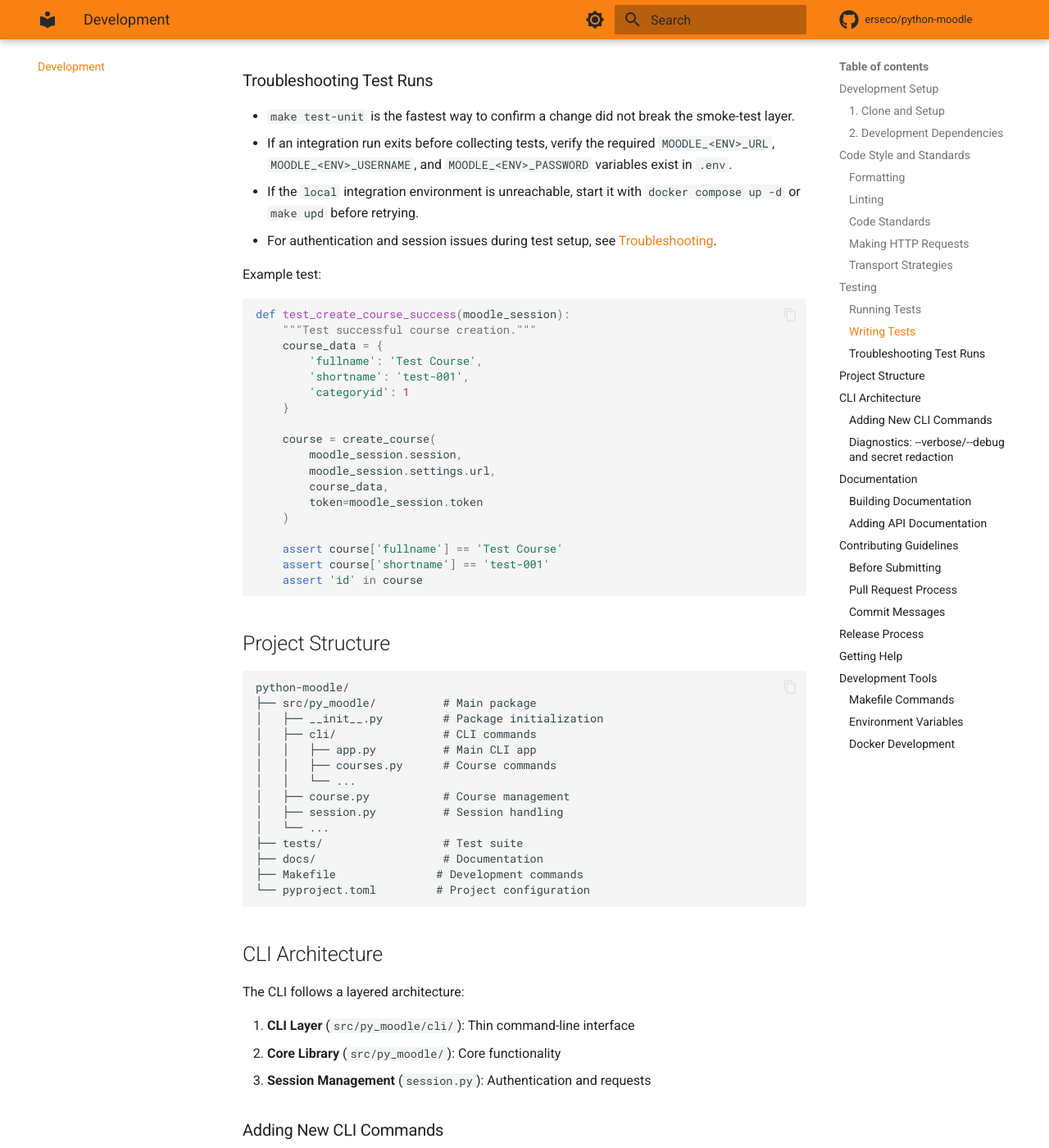
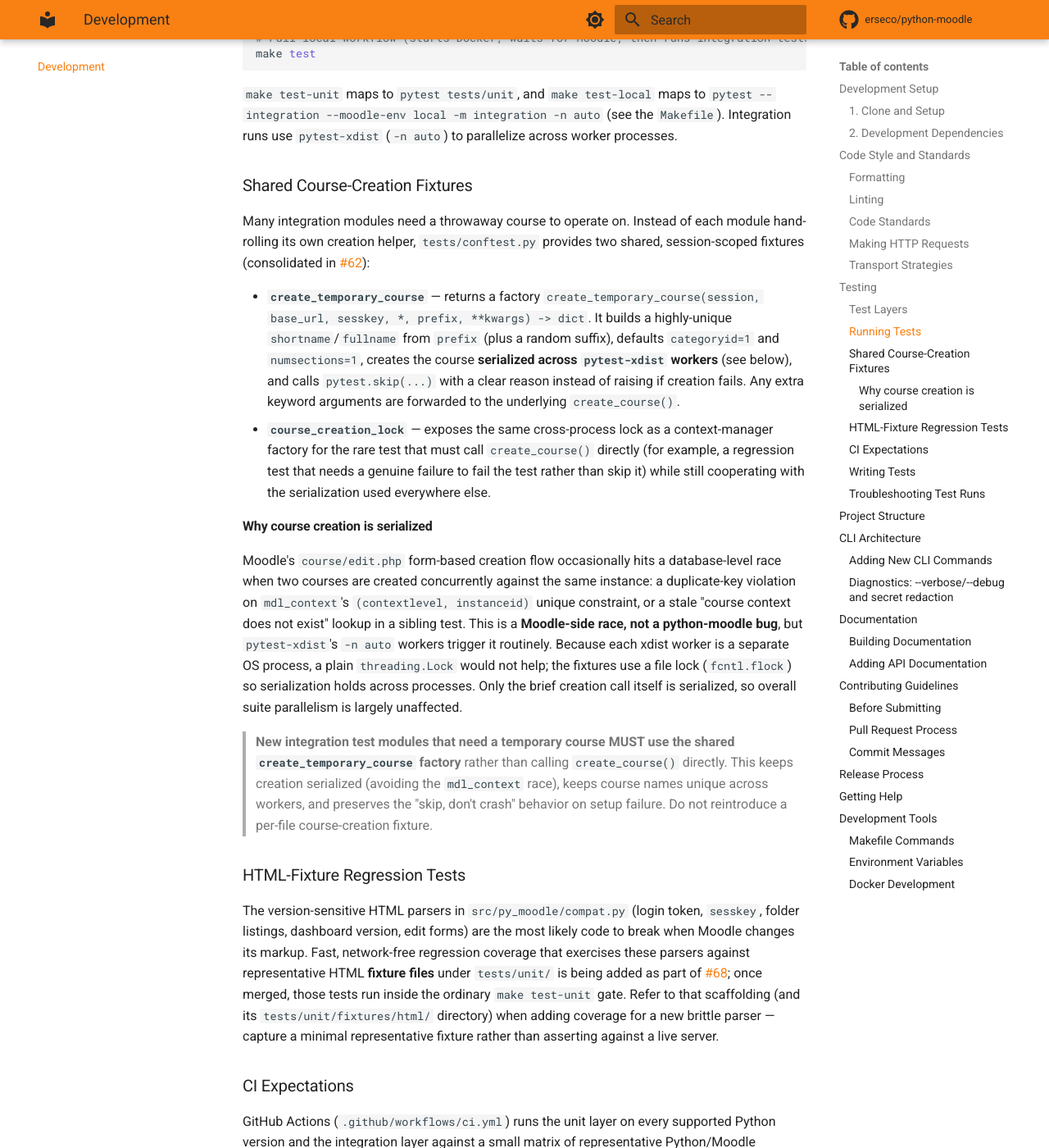
Before and after one commit to erseco/python-moodle, an MkDocs documentation site: the page built from docs/development.md, in a window 1280 px wide and 1400 px high, scrolled down 3635 px. Shown: the whole window at 82% size. Built offline with MkDocs 1.6.1 and Material for MkDocs 9.7.7, drawn with Linux system fonts in a browser that asks for light colours; comment, search, counter and statistics services are not loaded; some of the changed text lies outside the part shown.

Commit message:
docs: document test layers, shared course fixtures, and CI in development.md

````diff
--- a/docs/development.md
+++ b/docs/development.md
@@ -137,6 +137,21 @@
 
 ## Testing
 
+### Test Layers
+
+The suite is split into two clearly separated layers:
+
+- **Unit / smoke tests** live in `tests/unit/`. They never talk to a Moodle
+  server, run fast, and are the default gate for every change. Anything under
+  `tests/unit/` runs unconditionally.
+- **Integration tests** live directly in `tests/` (the `tests/test_*.py`
+  modules outside `tests/unit/`). They require a live Moodle instance and are
+  opt-in: `conftest.py` automatically marks every test outside `tests/unit/`
+  with `@pytest.mark.integration` and *skips* it unless you pass
+  `--integration`. When `--integration` is given, the target Moodle
+  environment is selected with `--moodle-env` (`local` | `staging` | `prod`)
+  and its reachability is verified before collection.
+
 ### Running Tests
 
 ```bash
@@ -144,14 +159,82 @@
 make test-unit
 pytest tests/unit
 
-# Moodle-backed integration tests (opt in)
+# Moodle-backed integration tests (opt in; require a live instance)
 make test-local
 make test-staging
 pytest --integration --moodle-env local -m integration -n auto
 
-# Full local workflow (starts Docker, then runs integration tests)
+# Full local workflow (starts Docker, waits for Moodle, then runs integration tests)
 make test
 ```
+
+`make test-unit` maps to `pytest tests/unit`, and `make test-local` maps to
+`pytest --integration --moodle-env local -m integration -n auto` (see the
+`Makefile`). Integration runs use `pytest-xdist` (`-n auto`) to parallelize
+across worker processes.
+
+### Shared Course-Creation Fixtures
+
+Many integration modules need a throwaway course to operate on. Instead of
+each module hand-rolling its own creation helper, `tests/conftest.py` provides
+two shared, session-scoped fixtures (consolidated in
+[#62](https://github.com/erseco/python-moodle/pull/62)):
+
+- **`create_temporary_course`** — returns a factory
+  `create_temporary_course(session, base_url, sesskey, *, prefix, **kwargs) -> dict`.
+  It builds a highly-unique `shortname`/`fullname` from `prefix` (plus a random
+  suffix), defaults `categoryid=1` and `numsections=1`, creates the course
+  **serialized across `pytest-xdist` workers** (see below), and calls
+  `pytest.skip(...)` with a clear reason instead of raising if creation fails.
+  Any extra keyword arguments are forwarded to the underlying `create_course()`.
+- **`course_creation_lock`** — exposes the same cross-process lock as a
+  context-manager factory for the rare test that must call `create_course()`
+  directly (for example, a regression test that needs a genuine failure to
+  fail the test rather than skip it) while still cooperating with the
+  serialization used everywhere else.
+
+#### Why course creation is serialized
+
+Moodle's `course/edit.php` form-based creation flow occasionally hits a
+database-level race when two courses are created concurrently against the same
+instance: a duplicate-key violation on `mdl_context`'s
+`(contextlevel, instanceid)` unique constraint, or a stale
+"course context does not exist" lookup in a sibling test. This is a
+**Moodle-side race, not a python-moodle bug**, but `pytest-xdist`'s `-n auto`
+workers trigger it routinely. Because each xdist worker is a separate OS
+process, a plain `threading.Lock` would not help; the fixtures use a file lock
+(`fcntl.flock`) so serialization holds across processes. Only the brief
+creation call itself is serialized, so overall suite parallelism is largely
+unaffected.
+
+> **New integration test modules that need a temporary course MUST use the
+> shared `create_temporary_course` factory** rather than calling
+> `create_course()` directly. This keeps creation serialized (avoiding the
+> `mdl_context` race), keeps course names unique across workers, and preserves
+> the "skip, don't crash" behavior on setup failure. Do not reintroduce a
+> per-file course-creation fixture.
+
+### HTML-Fixture Regression Tests
+
+The version-sensitive HTML parsers in `src/py_moodle/compat.py` (login token,
+`sesskey`, folder listings, dashboard version, edit forms) are the most likely
+code to break when Moodle changes its markup. Fast, network-free regression
+coverage that exercises these parsers against representative HTML **fixture
+files** under `tests/unit/` is being added as part of
+[#68](https://github.com/erseco/python-moodle/issues/68); once merged, those
+tests run inside the ordinary `make test-unit` gate. Refer to that scaffolding
+(and its `tests/unit/fixtures/html/` directory) when adding coverage for a new
+brittle parser — capture a minimal representative fixture rather than asserting
+against a live server.
+
+### CI Expectations
+
+GitHub Actions (`.github/workflows/ci.yml`) runs the unit layer on every
+supported Python version and the integration layer against a small matrix of
+representative Python/Moodle combinations. To keep a single source of truth,
+the authoritative Python and Moodle version numbers live in the **Testing**
+section of the project [README](https://github.com/erseco/python-moodle#testing)
+rather than being duplicated here.
 
 ### Writing Tests
 
@@ -161,7 +244,8 @@
   `@pytest.mark.integration` and skipped unless `--integration` is passed
 - Use descriptive test names: `test_create_course_with_valid_data`
 - Test both success and failure cases
-- Use fixtures from `conftest.py`
+- Use fixtures from `conftest.py`; use `create_temporary_course` for any
+  integration test that needs a throwaway course
 
 ### Troubleshooting Test Runs
 
@@ -175,27 +259,18 @@
 - For authentication and session issues during test setup, see
   [Troubleshooting](troubleshooting.md).
 
-Example test:
+Example integration test using the shared factory:
 
 ```python
-def test_create_course_success(moodle_session):
-    """Test successful course creation."""
-    course_data = {
-        'fullname': 'Test Course',
-        'shortname': 'test-001',
-        'categoryid': 1
-    }
-
-    course = create_course(
-        moodle_session.session,
-        moodle_session.settings.url,
-        course_data,
-        token=moodle_session.token
+def test_create_course_success(moodle, request, create_temporary_course):
+    """Test successful course creation via the shared factory."""
+    base_url = request.config.moodle_target.url
+    course = create_temporary_course(
+        moodle, base_url, moodle.sesskey, prefix="DEMO"
     )
 
-    assert course['fullname'] == 'Test Course'
-    assert course['shortname'] == 'test-001'
-    assert 'id' in course
+    assert course["shortname"].startswith("DEMO")
+    assert "id" in course
 ```
 
 ## Project Structure
````
